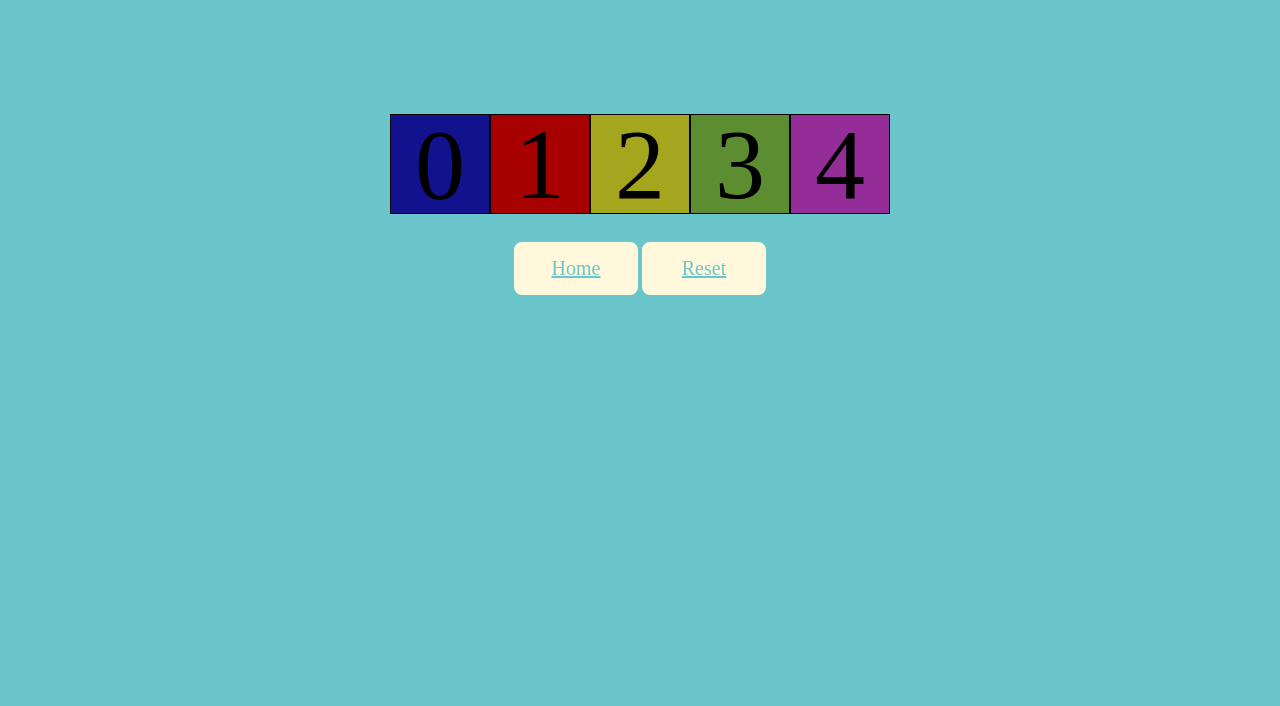
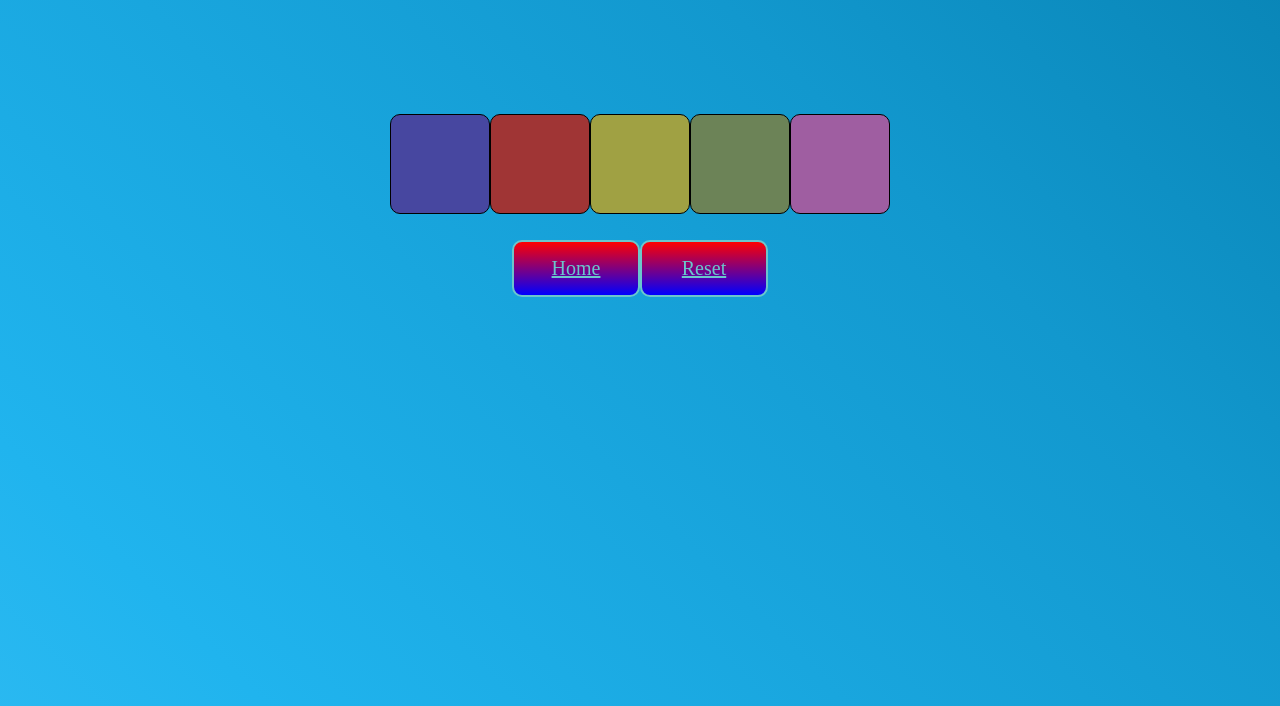
Before and after one commit to ItalloGama/Memory_1, a plain HTML site: page level1.html in a window 1280 px wide. Shown: the part 94-800 px from the top of the page. Drawn offline with Linux system fonts and the light colour scheme.

Commit message:
background updated

```diff
--- a/level1.html
+++ b/level1.html
@@ -11,11 +11,11 @@
     <h1 id='title'>Tiles</h1>
     <h2 id='gameSequence'>BLUE | PINK | BLUE</h2>
     <section id='gameBoard'>
-        <div class='tiles tile0' id='0'>0</div>
-        <div class='tiles tile1' id='1'>1</div>
-        <div class='tiles tile2' id='2'>2</div>
-        <div class='tiles tile3' id='3'>3</div>
-        <div class='tiles tile4' id='4'>4</div>
+        <div class='tiles tile0' id='0'></div>
+        <div class='tiles tile1' id='1'></div>
+        <div class='tiles tile2' id='2'></div>
+        <div class='tiles tile3' id='3'></div>
+        <div class='tiles tile4' id='4'></div>
     </section>
     <section class='buttonSec'>
         <a href="index.html" class='button'>Home</a>
--- a/style.css
+++ b/style.css
@@ -1,3 +1,12 @@
+:root {
+    --gradient: linear-gradient(45deg,
+        rgb(128, 219, 255),
+        rgb(74, 200, 250),
+        rgb(32, 180, 238),
+        rgb(18, 152, 206),
+        rgb(0, 116, 161)
+    );
+}
 * {
     padding: 0;
     margin: 0;
@@ -9,6 +18,14 @@ h1 {
 }
 body{
     background-color: rgb(107, 198, 204);
+    min-height: 100vh;
+    background-image: var(--gradient);
+    background-size: 300%;
+    animation: newBackground 10s infinite alternate;
+}
+@keyframes newBackground {
+    0% {background-position: left;}
+    100%{background-position: right;}
 }
 #gameBoard {
     display: flex;
@@ -32,6 +49,7 @@ body{
     font-size: 100px;
     background-color: rgb(108, 196, 236);
     border:black solid 1px;
+    border-radius: 10%;
 }
 .buttonSec {
     display: flex;
@@ -42,67 +60,69 @@ a {
 text-align: center;
 }
 .button {
+    cursor: pointer;
     font-weight: 100;
     font-size: 20px;
     border: solid 2px rgb(107, 198, 204);
     border-radius: 10px;
     padding: 15px 20px;
     width: 10%;
-    background-color: cornsilk;
+    /* background-color: cornsilk; */
     color: rgb(107, 198, 204);
+    background-image: linear-gradient(red, blue);
 }
 .tile0 {
-    background-color: rgb(18, 18, 143);
+    background-color: rgb(71, 71, 160);
 }
 .tile1 {
-    background-color: rgb(167, 0, 0);
+    background-color: rgb(160, 53, 53);
 }
 .tile2 {
-    background-color: rgb(164, 167, 29);
+    background-color: rgb(160, 161, 67);
 }
 .tile3 {
-    background-color: rgb(93, 141, 49);
+    background-color: rgb(108, 131, 87);
 }
 .tile4 {
-    background-color: rgb(148, 45, 151);
+    background-color: rgb(159, 94, 161);
 }
 .tile0:hover,
 .tile0:focus {
-background-color: rgb(0, 14, 211);
+background-color: rgb(98, 104, 194);
 }
 .tile1:hover,
 .tile1:focus {
-background-color: rgb(187, 0, 0);
+background-color: rgb(199, 92, 92);
 }
 .tile2:hover,
 .tile2:focus {
-background-color: rgb(194, 197, 34);
+background-color: rgb(194, 196, 81);
 }
 .tile3:hover,
 .tile3:focus {
-background-color: rgb(114, 172, 61);
+background-color: rgb(132, 172, 94);
 }
 .tile4:hover,
 .tile4:focus {
-background-color: rgb(173, 54, 177);
+background-color: rgb(174, 84, 177);
 }
 .tile0:active,
 .tile0.activated {
-background-color: rgb(47, 60, 252);
+background-color: rgb(123, 132, 255);
 }
 .tile1:active,
 .tile1.activated {
-background-color: rgb(253, 67, 67);
+background-color: rgb(253, 119, 119);
 }
 .tile2:active,
 .tile2.activated {
-background-color: rgb(236, 240, 41);
+background-color: rgb(253, 255, 152);
 }
 .tile3:active,
 .tile3.activated {
-background-color: rgb(152, 228, 81);
+background-color: rgb(194, 245, 146);
 }
 .tile4:active,
 .tile4.activated {
-background-color: rgb(229, 69, 235);
+background-color: rgb(242, 121, 247);
 }
```
